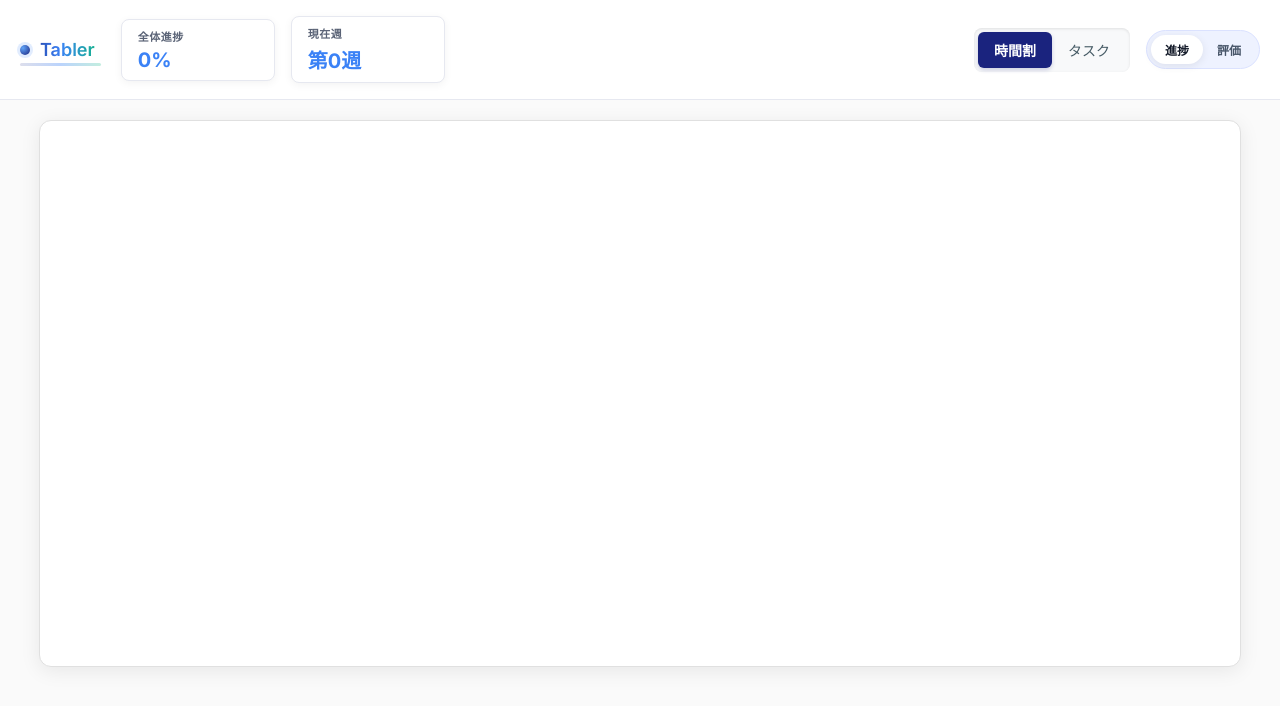
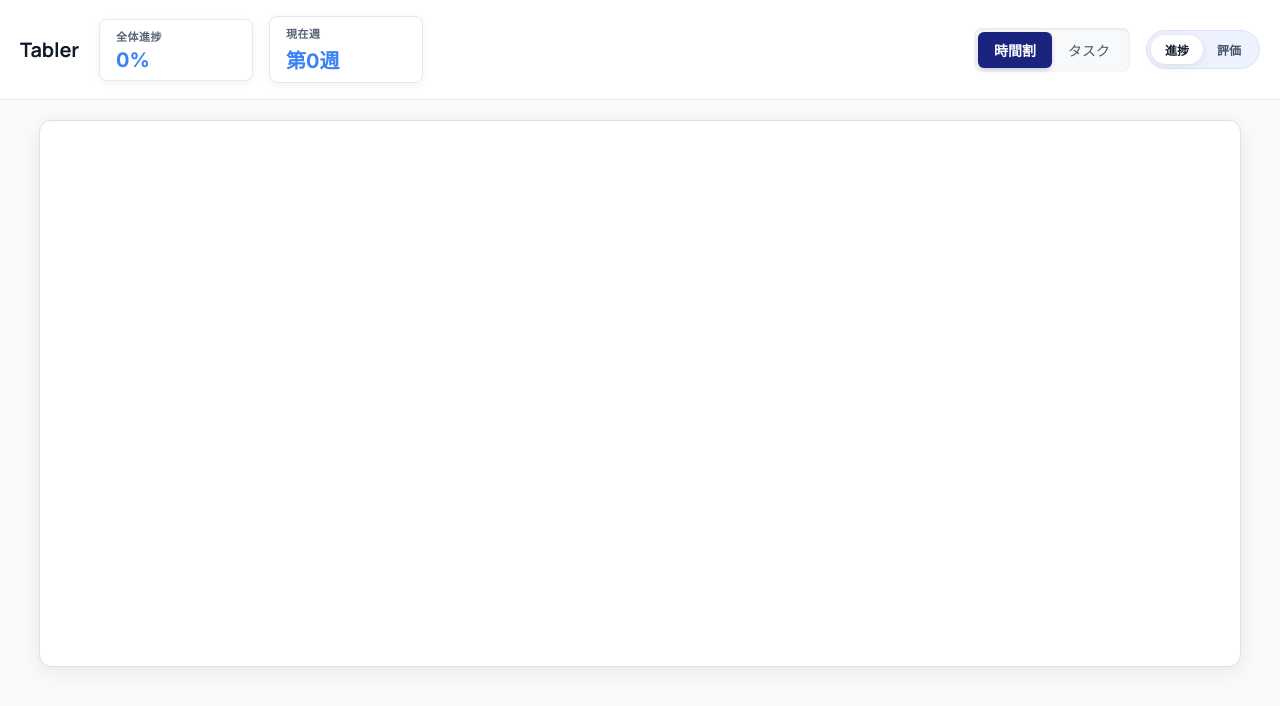
Before and after one commit to kosei-doi/stdy_mgr, a plain HTML site: page index.html in a window 1280 px wide. Drawn offline with Linux system fonts and the light colour scheme; no server answers.

Commit message:
Simplify header title design: switch to Manrope, solid type-only style

```diff
--- a/index.html
+++ b/index.html
@@ -6,7 +6,7 @@
   <title>Tabler</title>
   <link rel="preconnect" href="https://fonts.googleapis.com">
   <link rel="preconnect" href="https://fonts.gstatic.com" crossorigin>
-  <link href="https://fonts.googleapis.com/css2?family=Inter:wght@400;600;700&display=swap" rel="stylesheet">
+  <link href="https://fonts.googleapis.com/css2?family=Inter:wght@400;600;700&family=Manrope:wght@600;700&display=swap" rel="stylesheet">
   <link rel="stylesheet" href="./styles.css">
 
   <!-- Firebase SDK (v11 - @tablerから正しく継承) -->
--- a/styles.css
+++ b/styles.css
@@ -31,46 +31,16 @@ body {
 
 .app-title {
   margin: 0;
-  font-size: 18px;
-  font-weight: 600;
-  color: #1A237E;
+  font-family: Manrope, Inter, system-ui, -apple-system, Segoe UI, Roboto, Helvetica, Arial;
+  font-size: 20px;
+  font-weight: 700;
+  letter-spacing: -0.01em;
+  color: #111827;
   white-space: nowrap;
 }
 
-/* Brand title enhancement */
-.app-title {
-  position: relative;
-  display: inline-flex;
-  align-items: center;
-  gap: 10px;
-  padding-right: 6px;
-  background: linear-gradient(90deg, #1A237E, #3b82f6, #10b981);
-  -webkit-background-clip: text;
-  background-clip: text;
-  -webkit-text-fill-color: transparent;
-}
-.app-title::before {
-  content: '';
-  width: 10px;
-  height: 10px;
-  border-radius: 50%;
-  background: radial-gradient(circle at 30% 30%, #60a5fa, #1A237E);
-  box-shadow: 0 0 0 3px rgba(59,130,246,0.15);
-}
-.app-title::after {
-  content: '';
-  position: absolute;
-  left: 0;
-  right: 0;
-  bottom: -6px;
-  height: 3px;
-  border-radius: 999px;
-  background: linear-gradient(90deg, rgba(26,35,126,0.15), rgba(59,130,246,0.35), rgba(16,185,129,0.25));
-}
-
 @media (max-width: 768px) {
-  .app-title { font-size: 16px; gap: 8px; }
-  .app-title::after { bottom: -4px; height: 2px; }
+  .app-title { font-size: 18px; }
 }
 
 .header-right {
```
